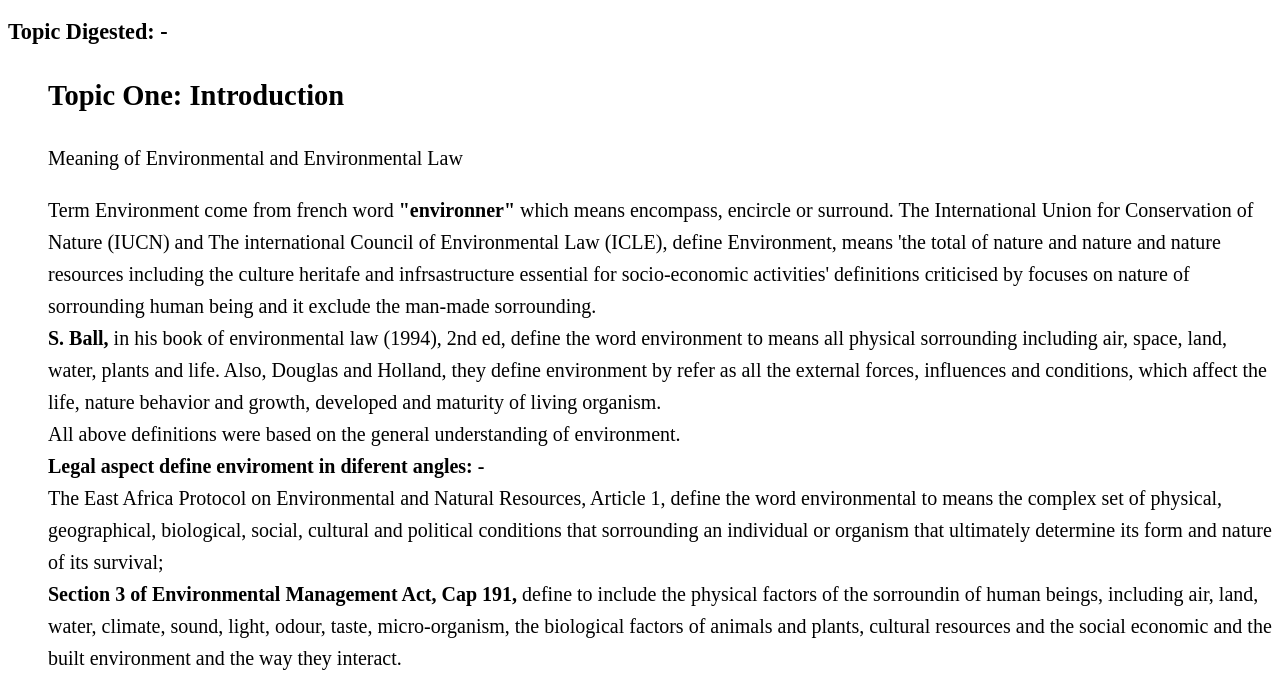
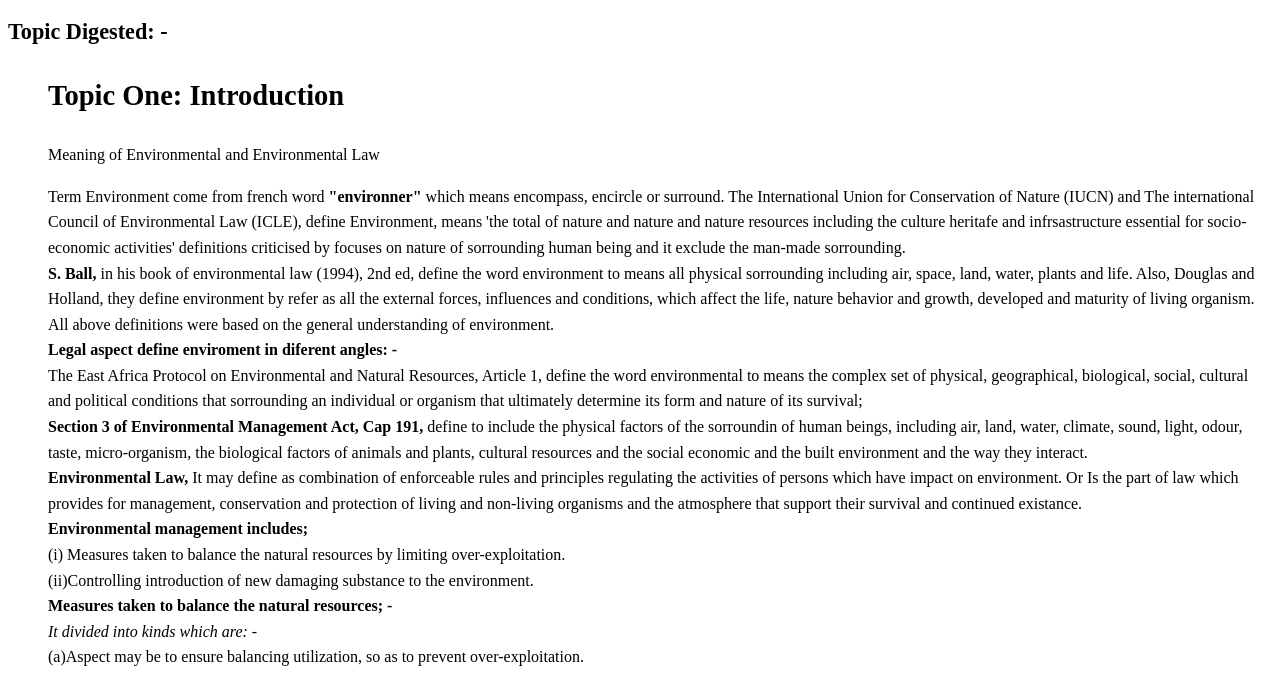
Before and after one commit to salimmkmb-hub/Scientia-juris, a website: page environmental-law.html in a window 1280 px wide. Shown: the part 98-772 px from the top of the page. Drawn offline with Linux system fonts and the light colour scheme.

```diff
--- a/environmental-law.html
+++ b/environmental-law.html
@@ -14,7 +14,7 @@
   }
 
   p {
-    font-size: 20px; /* Ukubwa mzuri kwa kompyuta */
+    font-size: 16px; /* Ukubwa mzuri kwa kompyuta */
     line-height: 1.6; /* Hii inasaidia maandishi yasibanane sana */
   }
 
```
